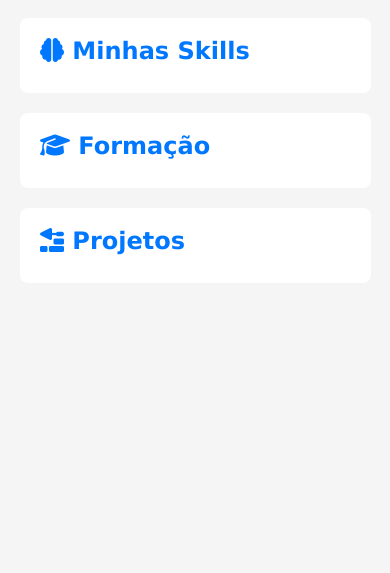
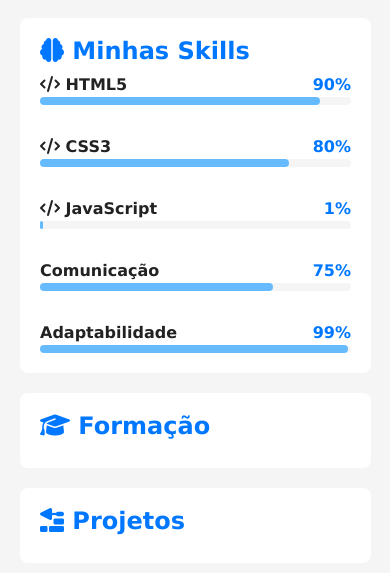
Before and after one commit to Rickctrl1/projeto-portfolio2, a plain HTML site: page index.html in a window 390 px wide. Shown: the part 910-1483 px from the top of the page. Before the commit the page ends 1213 px from the top, so only its background shows below. Drawn offline with Linux system fonts and the light colour scheme.

Commit message:
add skill
barra de progresso, e media query

```diff
--- a/estilos/style.css
+++ b/estilos/style.css
@@ -146,3 +146,44 @@ article h2{
   height: 100%;
   border-radius: 10px;
 }
+
+#skill-container{
+  display: grid;
+  grid-template-columns: 1fr;
+  gap: 30px;
+}
+
+#skill-container .info{
+  display: flex;
+  justify-content: space-between;
+  align-items: center;
+}
+
+#skill-container .nome{
+  font-weight: bold;
+  color: var(--texto);
+}
+
+#skill-container .porcent{
+  font-weight: bold;
+  color: var(--destaque);
+}
+
+#skill-container .barra{
+  width: 100%;
+  height: 8px;
+  background-color: var(--fundo-principal);
+  border-radius: 4px;
+}
+
+#skill-container .progresso{
+  height: 100%;
+  background-color: var(--destaque-inverso);
+  border-radius: 4px;
+}
+
+@media screen and (min-width: 768px){
+  #skill-container {
+    grid-template-columns: 1fr 1fr;
+  }
+}
--- a/index.html
+++ b/index.html
@@ -49,6 +49,80 @@
 
             <article id="skills">
                 <h2><i class="fa-solid fa-brain"></i> Minhas Skills</h2>
+
+                <div id="skill-container">
+                    <div class="item">
+                        <div class="info">
+                            <span class="nome">
+                                <i class="fa-solid fa-code"></i> HTML5
+                            </span>
+                            <span class="porcent">
+                                90%
+                            </span>
+                        </div>
+                        <div class="barra">
+                            <div class="progresso" style="width: 90%;"></div>
+                        </div>
+                    </div>
+
+                    <div class="item">
+                        <div class="info">
+                            <span class="nome">
+                                <i class="fa-solid fa-code"></i> CSS3
+                            </span>
+                            <span class="porcent">
+                                80%
+                            </span>
+                        </div>
+                        <div class="barra">
+                            <div class="progresso" style="width: 80%;"></div>
+                        </div>
+                    </div>
+
+                    <div class="item">
+                        <div class="info">
+                            <span class="nome">
+                                <i class="fa-solid fa-code"></i> JavaScript
+                            </span>
+                            <span class="porcent">
+                                1%
+                            </span>
+                        </div>
+                        <div class="barra">
+                            <div class="progresso" style="width: 1%;"></div>
+                        </div>
+                    </div>
+
+                    <div class="item">
+                        <div class="info">
+                            <span class="nome">
+                                Comunicação
+                            </span>
+                            <span class="porcent">
+                                75%
+                            </span>
+                        </div>
+                        <div class="barra">
+                            <div class="progresso" style="width: 75%;"></div>
+                        </div>
+                    </div>
+
+                    <div class="item">
+                        <div class="info">
+                            <span class="nome">
+                                Adaptabilidade
+                            </span>
+                            <span class="porcent">
+                                99%
+                            </span>
+                        </div>
+                        <div class="barra">
+                            <div class="progresso" style="width: 99%;"></div>
+                        </div>
+                    </div>
+                    <!--aqui-->
+                </div>
+
             </article> <!--fim article#skills-->
 
             <article id="formacao">
```
